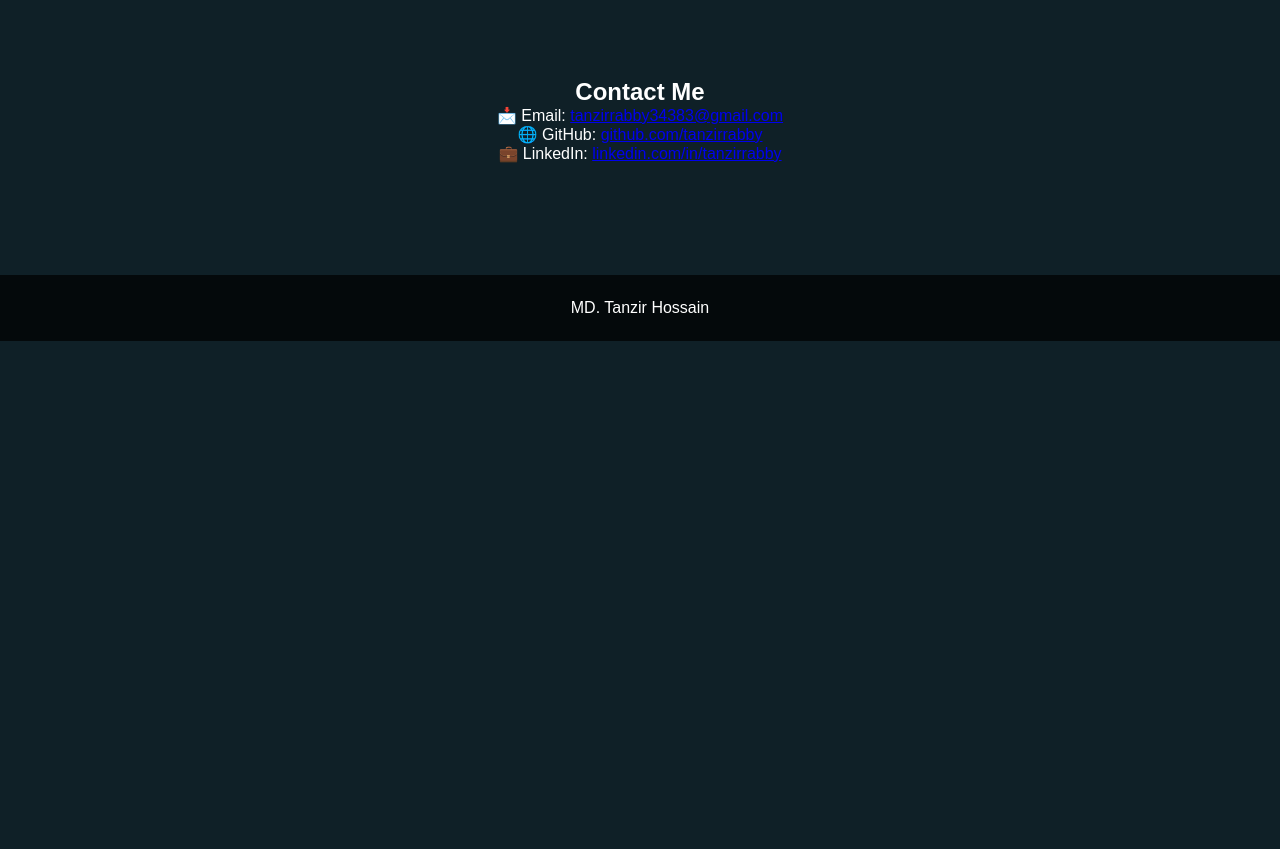
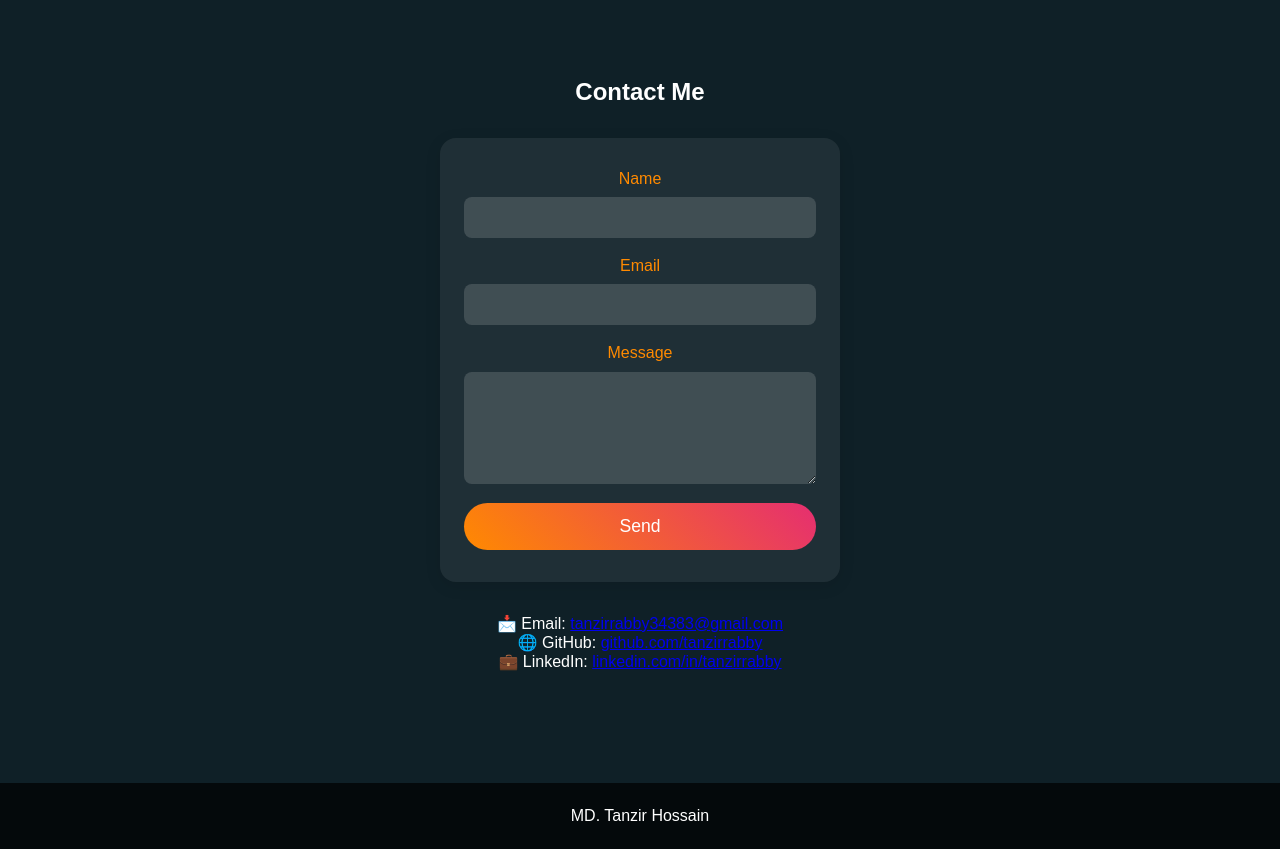
Before and after one commit to tanzirrabby/Dynamic-portfolio, a plain HTML site: page index.html in a window 1280 px wide. Shown: the part 2280-3129 px from the top of the page. Before the commit the page ends 2621 px from the top, so only its background shows below. Drawn offline with Linux system fonts and the light colour scheme.

Commit message:
add form section and style

```diff
--- a/index.html
+++ b/index.html
@@ -102,6 +102,21 @@
   <!-- contact  -->
   <section id="contact" class="contact">
     <h2>Contact Me</h2>
+    <form action="https://formsubmit.co/tanzirrabby34383@gmail.com" method="POST" class="contact-form">
+      <div class="form-group">
+        <label for="name">Name</label>
+        <input type="text" id="name" name="name" required>
+      </div>
+      <div class="form-group">
+        <label for="email">Email</label>
+        <input type="email" id="email" name="email" required>
+      </div>
+      <div class="form-group">
+        <label for="message">Message</label>
+        <textarea id="message" name="message" rows="5" required></textarea>
+      </div>
+      <button type="submit">Send</button>
+    </form>
     <p>📩 Email: <a href="mailto:tanzirrabby34383@gmail.com">tanzirrabby34383@gmail.com</a></p>
     <p>🌐 GitHub: <a href="https://github.com/tanzirrabby" target="_blank">github.com/tanzirrabby</a></p>
     <p>💼 LinkedIn: <a href="https://www.linkedin.com/in/tanzirrabby" target="_blank">linkedin.com/in/tanzirrabby</a></p>
--- a/style.css
+++ b/style.css
@@ -1,3 +1,52 @@
+/* Contact Form Styling */
+.contact-form {
+  max-width: 400px;
+  margin: 2rem auto;
+  background: rgba(255,255,255,0.07);
+  padding: 2rem 1.5rem;
+  border-radius: 16px;
+  box-shadow: 0 4px 16px rgba(0,0,0,0.10);
+  display: flex;
+  flex-direction: column;
+  gap: 1.2rem;
+}
+.form-group {
+  display: flex;
+  flex-direction: column;
+  gap: 0.4rem;
+}
+.contact-form label {
+  font-weight: 500;
+  color: #ff8a00;
+  margin-bottom: 0.2rem;
+}
+.contact-form input,
+.contact-form textarea {
+  padding: 0.7rem;
+  border-radius: 8px;
+  border: none;
+  background: rgba(255,255,255,0.15);
+  color: #222;
+  font-size: 1rem;
+  resize: vertical;
+}
+.contact-form input:focus,
+.contact-form textarea:focus {
+  outline: 2px solid #ff8a00;
+}
+.contact-form button {
+  background: linear-gradient(45deg, #ff8a00, #e52e71);
+  color: #fff;
+  border: none;
+  padding: 0.8rem 1.5rem;
+  border-radius: 30px;
+  font-size: 1.1rem;
+  cursor: pointer;
+  transition: background 0.3s;
+}
+.contact-form button:hover {
+  background: linear-gradient(45deg, #e52e71, #ff8a00);
+}
 html{
   scroll-behavior: smooth;
 }
```
